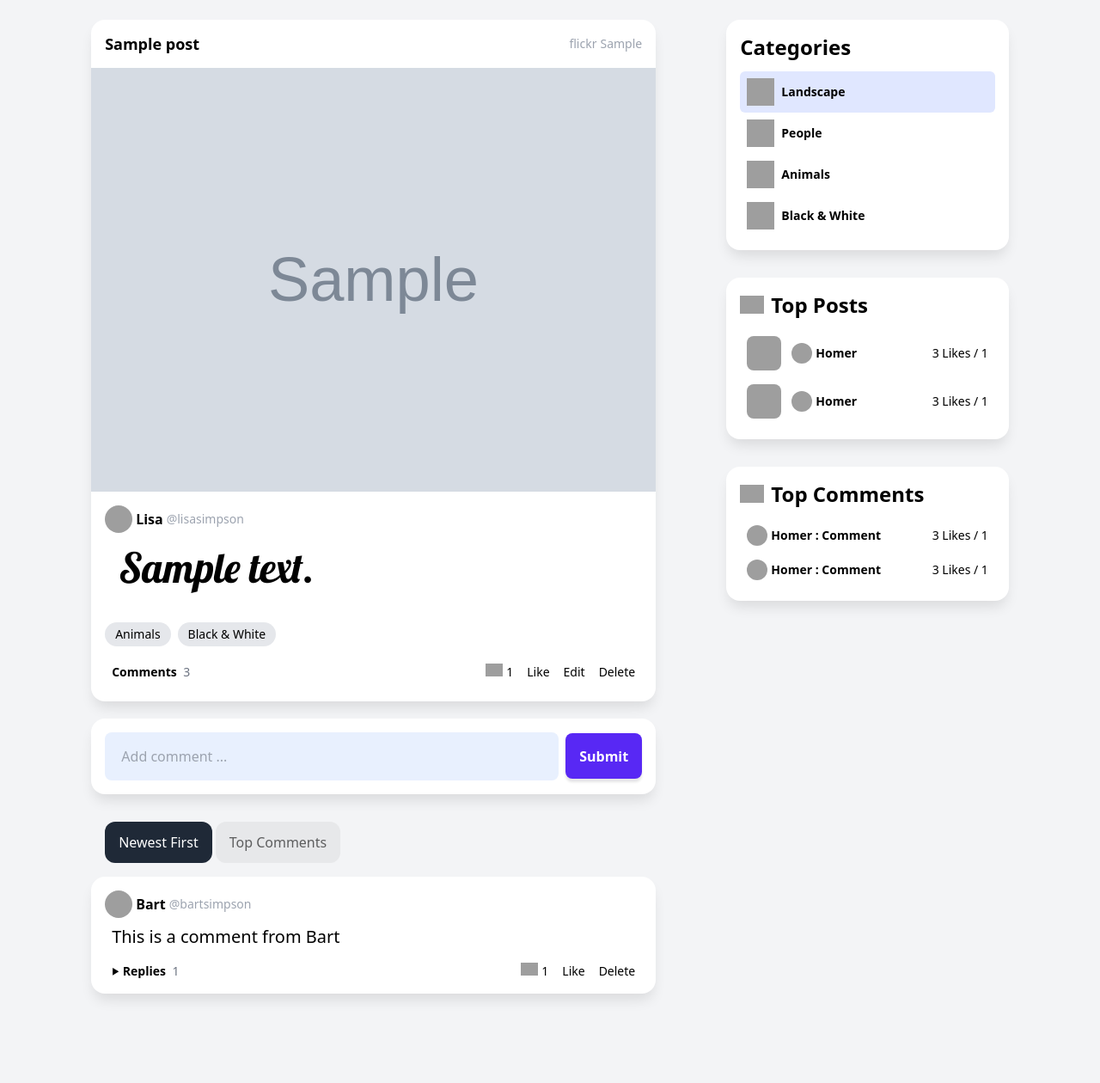
After one commit to AdobyY/awesome, a Django app: page /post/1/ in a window 1280 px wide. The commit adds this page. Shown: the part 450-1710 px from the top of the page at 86% size. Run offline with Django 5.2, Linux system fonts and the light colour scheme; tables that the repository leaves empty hold one stand-in row (values such as "Sample post"); grey boxes marked "Sample" are stand-in pictures; one stand-in notice (Sample message) is shown; some libraries are stand-ins or nearby versions; grey boxes are pictures that could not be loaded.

Commit message:
added delete, update and view functionality

```diff
--- a/a_core/settings.py
+++ b/a_core/settings.py
@@ -23,9 +23,9 @@ BASE_DIR = Path(__file__).resolve().parent.parent
 SECRET_KEY = 'django-insecure-4%axvzi4uu#b3*1&8c$!1629_fe_*kr5$)!2mur=u6mhl+8j^$'
 
 # SECURITY WARNING: don't run with debug turned on in production!
-DEBUG = True
+DEBUG = False
 
-ALLOWED_HOSTS = []
+ALLOWED_HOSTS = ['*']
 
 
 # Application definition
--- a/a_core/urls.py
+++ b/a_core/urls.py
@@ -16,11 +16,14 @@ Including another URLconf
 """
 from django.contrib import admin
 from django.urls import path
-from a_posts.views import home_view, post_create_view
+from a_posts.views import *
 
 urlpatterns = [
     path('admin/', admin.site.urls),
     path('', home_view, name='home'),
-    path('post/create/', post_create_view, name='post-create')
+    path('post/create/', post_create_view, name='post-create'),
+    path('post/delete/<pk>/', post_delete_view, name='post-delete'),
+    path('post/edit/<pk>/', post_edit_view, name='post-edit'),
+    path('post/<pk>/', post_page_view, name='post')
 
 ]
--- a/a_posts/models.py
+++ b/a_posts/models.py
@@ -4,6 +4,8 @@ import uuid
 # Create your models here.
 class Post(models.Model):
     title = models.CharField(max_length=500)
+    artist = models.CharField(max_length=500, null=True)
+    url = models.CharField(max_length=500, null=True)
     image = models.URLField(max_length=500)
     body = models.TextField()
     created = models.DateTimeField(auto_now_add=True)
--- a/a_posts/views.py
+++ b/a_posts/views.py
@@ -1,8 +1,9 @@
-from django.shortcuts import render, redirect
+from django.shortcuts import render, redirect, get_object_or_404
 from .models import Post
-from django.forms import ModelForm
-from django import forms
-
+from .forms import *
+from bs4 import BeautifulSoup
+import requests
+from django.contrib import messages
 # Create your views here.
 
 
@@ -11,17 +12,6 @@ def home_view(request):
     return render(request, 'a_posts/home.html', {'posts': posts})
 
 
-class PostCreateForm(ModelForm):
-    class Meta:
-        model = Post
-        fields = '__all__'
-        labels = {
-            'body': 'Caption',
-        }
-        widgets = {
-            'body': forms.Textarea(attrs={'rows': 3, 'placeholder': 'Add a caption ...', 'class': 'font1 text-4xl'}),
-        }
-
 
 def post_create_view(request):
     form = PostCreateForm()
@@ -29,7 +19,63 @@ def post_create_view(request):
     if request.method == 'POST':
         form = PostCreateForm(request.POST)
         if form.is_valid():
-            form.save()
+            post = form.save(commit=False)
+
+            website = requests.get(form.data['url'])
+            sourcecode = BeautifulSoup(website.text, 'html.parser')
+
+            find_image = sourcecode.select('meta[content^="https://live.staticflickr.com/"]')
+            image = find_image[0]['content']
+            post.image = image
+
+            find_title = sourcecode.select('h1.photo-title')
+            title = find_title[0].text.strip()
+            post.title = title
+
+            find_artist = sourcecode.select('a.owner-name')
+            artist = find_artist[0].text.strip()
+            post.artist = artist
+
+            post.save()
             return redirect('home')
 
     return render(request, 'a_posts/post_create.html', {'form': form})
+
+
+def post_delete_view(request, pk):
+    # post = Post.objects.get(id=pk)
+    post = get_object_or_404(Post, id=pk)
+
+
+    if request.method == "POST":
+        post.delete()
+        messages.success(request, "Post deleted")
+        return redirect('home')
+
+    return render(request, 'a_posts/post_delete.html', {'post': post})
+
+
+def post_edit_view(request, pk):
+    # post = Post.objects.get(id=pk)
+    post = get_object_or_404(Post, id=pk)
+
+    form = PostEditForm(instance=post)
+
+    if request.method == "POST":
+        form = PostEditForm(request.POST, instance=post)
+        if form.is_valid:
+            form.save()
+            messages.success(request, 'Post updated')
+            return redirect('home')
+
+    context = {
+        'post': post,
+        'form': form
+    }
+    return render(request, 'a_posts/post_edit.html', context)
+
+
+def post_page_view(request, pk):
+    # post = Post.objects.get(id=pk)
+    post = get_object_or_404(Post, id=pk)
+    return render(request, 'a_posts/post_page.html', {'post': post})
--- /dev/null
+++ b/templates/a_posts/post.html
@@ -0,0 +1,56 @@
+<article class="card">
+    <div class="flex items-center justify-between px-4 h-14">
+     <h3 class="text-start leading-5 mr-1">{{ post.title }}</h3>
+     <div class="text-sm text-gray-400 truncate">
+       flickr<a href="{{ post.url }}" class="hover:underline ml-1" target="blank">{{post.artist}}</a>
+     </div>
+   </div>
+   <figure>
+     <a href="{% url 'post' post.id %}"
+       ><img
+         class="w-full"
+         src="{{ post.image }}"
+     /></a>
+   </figure>
+   <div class="p-4 pb-2">
+     <a class="flex items-center gap-1 mb-4" href="">
+       <img
+         class="w-8 h-8 object-cover rounded-full"
+         src="https://img.icons8.com/small/96/A9A9A9/happy.png"
+       />
+       <span class="font-bold hover:underline">Lisa</span>
+       <span class="text-sm text-gray-400">@lisasimpson</span>
+     </a>
+     <p class="text-5xl mb-10 px-4 font1">{{ post.body }}</p>
+     <div class="flex items-center gap-2 text-sm mb-5 flex-wrap">
+       <a
+         href=""
+         class="bg-gray-200 rounded-full px-3 py-1 hover:bg-gray-800 hover:text-white"
+         >Animals</a
+       >
+       <a
+         href=""
+         class="bg-gray-200 rounded-full px-3 py-1 hover:bg-gray-800 hover:text-white"
+         >Black & White</a
+       >
+     </div>
+     <div class="flex items-center justify-between text-sm px-2">
+       <a class="font-bold hover:underline" href="{% url 'post' post.id %}">
+         Comments
+         <span class="font-light text-gray-500 ml-1">3</span>
+       </a>
+       <div class="flex items-center gap-4 [&>a:hover]:underline">
+         <div class="flex items-center gap-1">
+           <img
+             class="w-5 -mt-1"
+             src="https://img.icons8.com/small/24/000000/fire-heart.png"
+           />
+           1
+         </div>
+         <a href="">Like</a>
+         <a href="{% url 'post-edit' post.id %}">Edit</a>
+         <a href="{% url 'post-delete' post.id %}">Delete</a>
+       </div>
+     </div>
+   </div>
+ </article>
--- /dev/null
+++ b/templates/a_posts/post_page.html
@@ -0,0 +1,86 @@
+{% extends "layouts/a.html" %}
+
+{% block content %}
+{% include 'a_posts/post.html' %}
+
+<div class="card !pb-0 -mt-3">
+    <form method="POST" class="flex items-center p-4" autocomplete="off">
+        <input type="text" name="comment" placeholder="Add comment ..." maxlength="150">
+        <button @click="open = false" class="block ml-2" type="submit">Submit</button>
+    </form>
+</div>
+
+<div class="mb-20">
+    <div id="tabs" class="ml-4 flex gap-1 mb-4">
+        <a class="tab selected">Newest First</a>
+        <a class="tab">Top Comments</a>
+    </div>
+
+    <div id="tab-contents">
+
+        <comment class="card p-4 !mb-4">
+            <div class="flex justify-between items-center">
+                <a class="flex items-center gap-1 mb-2" href="">
+                    <img class="w-8 h-8 object-cover rounded-full" src="https://img.icons8.com/small/96/A9A9A9/happy.png">
+                    <span class="font-bold hover:underline">Bart</span>
+                    <span class="text-sm font-normal text-gray-400">@bartsimpson</span>
+                </a>
+            </div>
+            <p class="text-xl px-2">
+                This is a comment from Bart
+            </p>
+            <div x-data="{ repliesOpen: false }" class="flex items-center justify-between flex-wrap text-sm px-2">
+                <a @click="repliesOpen = !repliesOpen" class="font-bold hover:underline cursor-pointer">
+                    <div class="inline-block" x-bind:class="repliesOpen && 'rotate-90 duration-300'">
+                        <svg transform ="rotate(90)" width="9" height="9" viewBox="0 0 25 25">
+                            <path d="M24 22h-24l12-20z"/>
+                        </svg>
+                    </div>
+                    Replies
+                    <span class="font-light text-gray-500 ml-1">1</span>
+                </a>
+                <div class="flex items-center gap-4 [&>a:hover]:underline">
+                    <div class="flex items-center gap-1">
+                        <img class="w-5 -mt-1" src="https://img.icons8.com/small/24/000000/fire-heart.png">
+                        1
+                    </div>
+                    <a href="">Like</a>
+                    <a href="">Delete</a>
+                </div>
+
+                <div x-show="repliesOpen" x-cloak class="basis-full mt-3 pl-8 grid grid-cols-1">
+
+                    <reply class="flex items-end justify-between py-4 border-t">
+                        <div class="flex">
+                            <a href="">
+                                <img class="w-8 h-8 object-cover rounded-full mr-2" src="https://img.icons8.com/small/96/A9A9A9/happy.png">
+                            </a>
+                            <div class="w-fit">
+                                <a class="block" href="">
+                                    <span class="font-bold hover:underline">Homer</span>
+                                    <span class="text-sm text-gray-400">@homersimpson</span>
+                                </a>
+                                <div class="mr-3">This is a reply from Homer</div>
+                            </div>
+                        </div>
+                        <div class="flex items-center gap-4 [&>a:hover]:underline">
+                            <div class="flex items-center gap-1">
+                                <img class="w-5 -mt-1" src="https://img.icons8.com/small/24/000000/fire-heart.png">
+                                1
+                            </div>
+                            <a href="">Like</a>
+                            <a href="">Delete</a>
+                        </div>
+                    </reply>
+
+                    <form method="POST" class="replyform flex justify-between" autocomplete="off">
+                        <input type="text" name="reply" placeholder="Add reply ..." maxlength="150">
+                        <button class="block" type="submit">Submit</button>
+                    </form>
+                </div>
+            </div>
+        </comment>
+
+    </div>
+</div>
+{% endblock %}
--- a/templates/base.html
+++ b/templates/base.html
@@ -271,7 +271,11 @@
     </style>
   </head>
   <body class="bg-gray-100">
+
+    {% include "includes/messages.html" %}
+
     {% include 'includes/header.html' %}
+
     {% block layout %} {% endblock %}
   </body>
 </html>
--- /dev/null
+++ b/templates/includes/messages.html
@@ -0,0 +1,28 @@
+{% if messages %}
+<div x-data="{ showMessage: false }" >
+{% for message in messages %}
+<div x-cloak class="absolute mx-auto left-0 right-0 mt-2 max-w-xl z-50 flex items-center
+            {% if message.tags == 'error' %}bg-red-500{% else %}bg-amber-300{% endif %} text-white p-3 rounded-lg" role="alert"
+    x-show="showMessage"
+    x-init="setTimeout(() => showMessage = true, 200), setTimeout(() => showMessage = false, 6000)"
+    x-transition:enter="duration-700 ease-out"
+    x-transition:enter-start="opacity-0 -translate-y-5"
+    x-transition:enter-end="opacity-100 translate-y-0"
+    x-transition:leave="duration-200 ease-in"
+    x-transition:leave-start="opacity-100 translate-y-0"
+    x-transition:leave-end="opacity-0 -translate-y-5">
+        <svg class="w-8 h-8 mr-2"  viewBox="0 0 512 512">
+            <path d="M315.27,33,96,304H224L192.49,477.23a2.36,2.36,0,0,0,2.33,2.77h0a2.36,2.36,0,0,0,1.89-.95L416,208H288L319.66,34.75A2.45,2.45,0,0,0,317.22,32h0A2.42,2.42,0,0,0,315.27,33Z" style="fill:none;stroke:#ffffff;stroke-linecap:round;stroke-linejoin:round;stroke-width:32px" fill="white"></path>
+        </svg>
+        <div>
+            <div class="text-lg">{{ message }}</div>
+        </div>
+        <div class="ml-auto cursor-pointer" @click="showMessage = false">
+            <svg fill="white" stroke-linecap="round" stroke-linejoin="round" stroke-width="1.5" viewBox="0 0 24 24" stroke="currentColor" class="w-8 h-8 ml-2">
+                <path d="M6 18L18 6M6 6l12 12"></path>
+            </svg>
+        </div>
+    </div>
+{% endfor %}
+</div>
+{% endif %}
```
Also changed, not shown: a_posts/forms.py (added, +28 -0 lines), templates/404.html (added, +10 -0 lines), templates/a_posts/home.html (+3 -56 lines), templates/a_posts/post_delete.html (added, +24 -0 lines), templates/a_posts/post_edit.html (added, +22 -0 lines), a_posts/migrations/0002_alter_post_options_post_artist_post_url.py (added).
